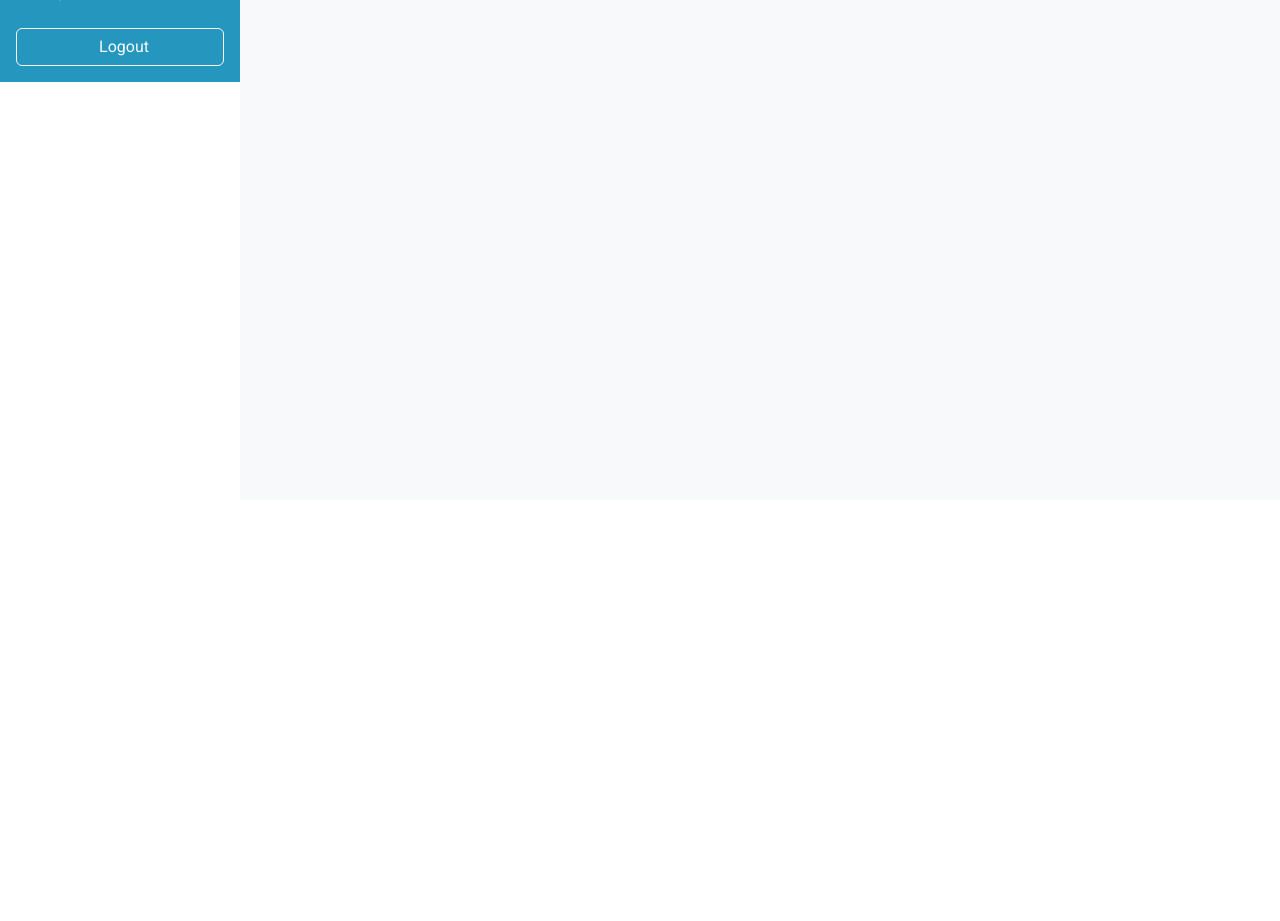
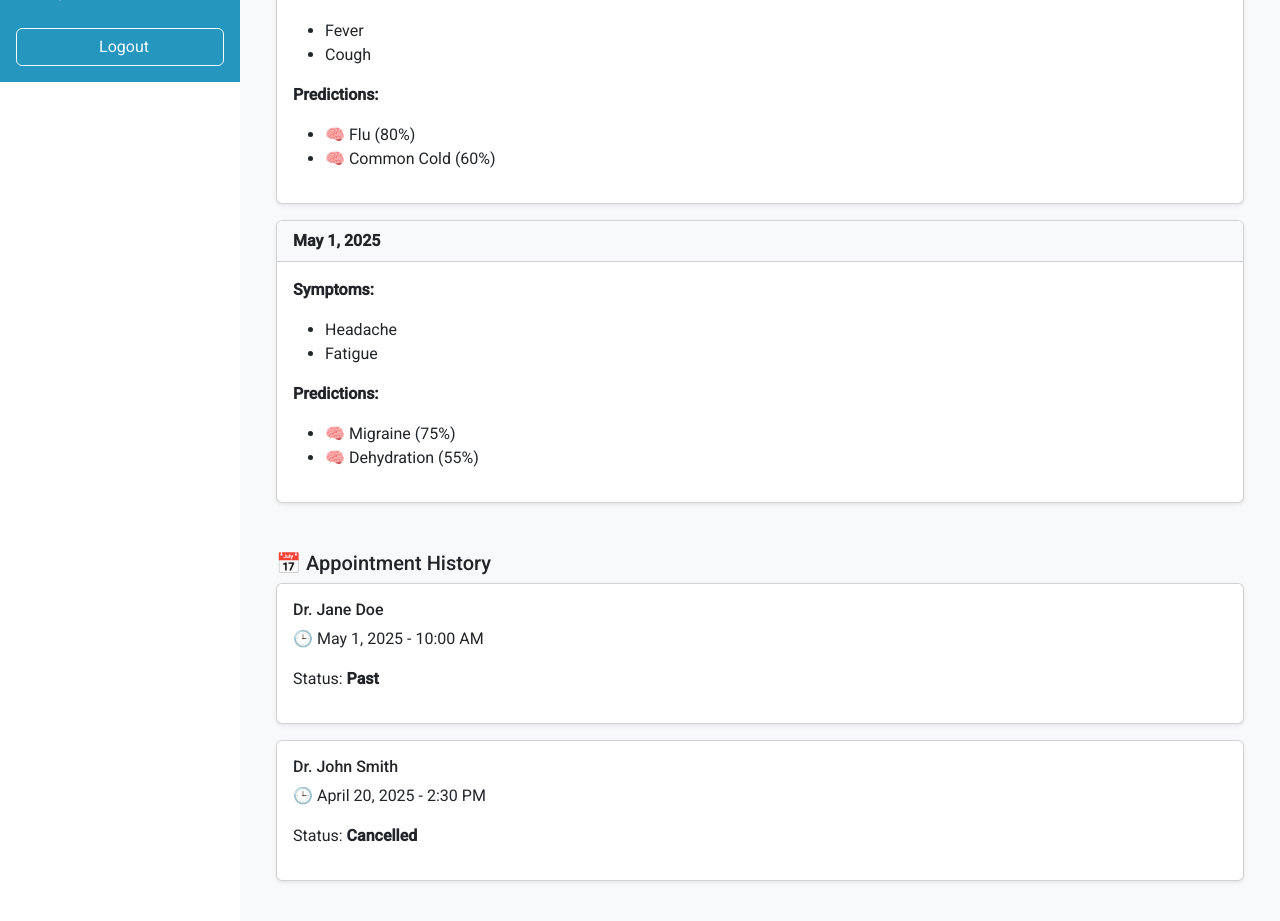
Before and after one commit to VKwamboka/patient_service_frontend, an Angular app in the folder disease-prediction-app/: page /dashboard/history in a window 1280 px wide. Shown: the part 300-1221 px from the top of the page. Before the commit the page ends 800 px from the top, so only its background shows below. Built offline with nearby package versions, Linux system fonts and the light colour scheme.

Commit message:
added history

```diff
--- a/disease-prediction-app/src/app/patient/history/history.component.html
+++ b/disease-prediction-app/src/app/patient/history/history.component.html
@@ -1 +1,42 @@
-<p>history works!</p>
+<div class="container mt-4">
+    <h4>My Health History</h4>
+    <p class="text-muted">View your past symptom evaluations and appointments.</p>
+
+    <!-- Symptom History Section -->
+    <h5 class="mt-4">📝 Symptom Evaluations</h5>
+    <div *ngIf="symptomHistory.length > 0; else noSymptoms">
+      <div *ngFor="let entry of symptomHistory" class="card mb-3 shadow-sm">
+        <div class="card-header bg-light">
+          <strong>{{ entry.date }}</strong>
+        </div>
+        <div class="card-body">
+          <p><strong>Symptoms:</strong></p>
+          <ul>
+            <li *ngFor="let symptom of entry.symptoms">{{ symptom }}</li>
+          </ul>
+          <p><strong>Predictions:</strong></p>
+          <ul>
+            <li *ngFor="let pred of entry.predictions">🧠 {{ pred }}</li>
+          </ul>
+        </div>
+      </div>
+    </div>
+    <ng-template #noSymptoms>
+      <p class="text-muted text-center mt-3">😕 No symptom records found.</p>
+    </ng-template>
+
+    <!-- Appointment History Section -->
+    <h5 class="mt-5">📅 Appointment History</h5>
+    <div *ngIf="appointmentHistory.length > 0; else noAppointments">
+      <div *ngFor="let appt of appointmentHistory" class="card mb-3 shadow-sm">
+        <div class="card-body">
+          <h6>{{ appt.doctor }}</h6>
+          <p>🕒 {{ appt.time }}</p>
+          <p>Status: <strong>{{ appt.status }}</strong></p>
+        </div>
+      </div>
+    </div>
+    <ng-template #noAppointments>
+      <p class="text-muted text-center mt-3">📭 No past appointments found.</p>
+    </ng-template>
+  </div>
--- a/disease-prediction-app/src/app/patient/history/history.component.ts
+++ b/disease-prediction-app/src/app/patient/history/history.component.ts
@@ -1,11 +1,50 @@
+import { CommonModule } from '@angular/common';
 import { Component } from '@angular/core';
+import { FormsModule } from '@angular/forms';
+
+interface SymptomHistoryEntry {
+  date: string;
+  symptoms: string[];
+  predictions: string[];
+}
+interface AppointmentHistoryEntry {
+  doctor: string;
+  time: string;
+  status: 'Past' | 'Cancelled';
+}
+
+
 
 @Component({
   selector: 'app-history',
-  imports: [],
+  imports: [CommonModule, FormsModule],
   templateUrl: './history.component.html',
   styleUrl: './history.component.css'
 })
 export class HistoryComponent {
+  symptomHistory: SymptomHistoryEntry[] = [
+    {
+      date: 'May 5, 2025',
+      symptoms: ['Fever', 'Cough'],
+      predictions: ['Flu (80%)', 'Common Cold (60%)']
+    },
+    {
+      date: 'May 1, 2025',
+      symptoms: ['Headache', 'Fatigue'],
+      predictions: ['Migraine (75%)', 'Dehydration (55%)']
+    }
+  ];
+  appointmentHistory: AppointmentHistoryEntry[] = [
+    {
+      doctor: 'Dr. Jane Doe',
+      time: 'May 1, 2025 - 10:00 AM',
+      status: 'Past'
+    },
+    {
+      doctor: 'Dr. John Smith',
+      time: 'April 20, 2025 - 2:30 PM',
+      status: 'Cancelled'
+    }
+  ];
 
 }
```
